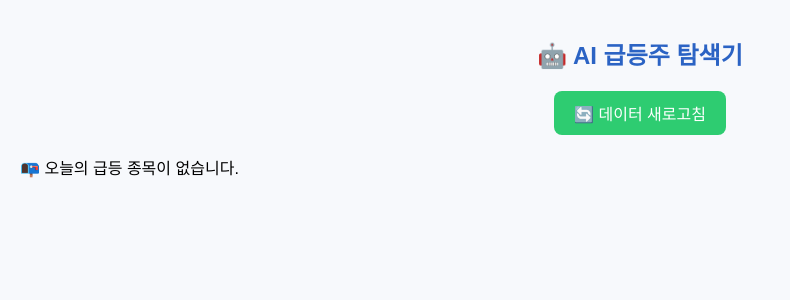
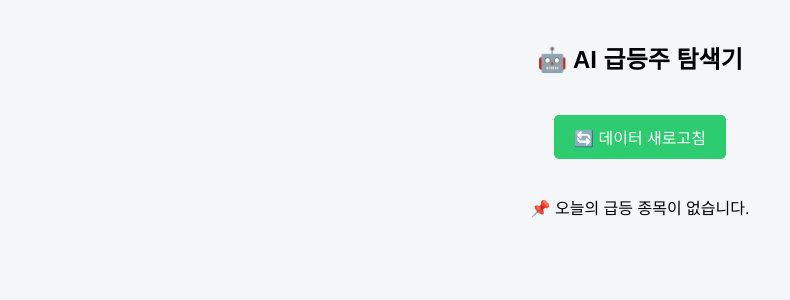
Before and after one commit to novaticker/Aifinder, a Flask app: template templates/index.html in a window 1280 px wide. Shown: the top 300 px of the page, without its empty margins (0-790 px from the left). Run offline with Flask 3, Linux system fonts and the light colour scheme; the template is opened without the code that fills it, so the values that code supplies are empty.

Commit message:
Update index.html

```diff
--- a/templates/index.html
+++ b/templates/index.html
@@ -3,149 +3,70 @@
 <head>
   <meta charset="UTF-8" />
   <meta name="viewport" content="width=device-width, initial-scale=1.0"/>
-  <title>🚀 AI 급등주 탐색기</title>
+  <title>AI 급등주 탐색기</title>
   <style>
-    body {
-      font-family: "Pretendard", sans-serif;
-      background: #f7f9fc;
-      padding: 20px;
-      margin: 0;
-    }
-    h1 {
-      text-align: center;
-      color: #2b63c4;
-      font-size: 24px;
-      margin-bottom: 20px;
-    }
-    #refreshBtn {
-      display: block;
-      margin: 0 auto 20px;
-      padding: 10px 20px;
-      font-size: 16px;
-      background-color: #2ecc71;
-      color: white;
-      border: none;
-      border-radius: 8px;
-      cursor: pointer;
-    }
-    .card {
-      background: white;
-      border-radius: 10px;
-      padding: 15px;
-      margin-bottom: 15px;
-      box-shadow: 0 2px 6px rgba(0,0,0,0.1);
-    }
-    .symbol {
-      font-size: 20px;
-      font-weight: bold;
-      color: #2c3e50;
-    }
-    .summary {
-      margin-top: 5px;
-      font-size: 15px;
-    }
-    .meta {
-      font-size: 13px;
-      color: #555;
-      margin-top: 8px;
-    }
-    .delete-btn {
-      float: right;
-      background: none;
-      border: none;
-      cursor: pointer;
-    }
+    body { font-family: sans-serif; background: #f5f6fa; margin: 0; padding: 20px; text-align: center; }
+    .card { background: white; border-radius: 10px; padding: 15px; margin: 10px auto; width: 90%; max-width: 500px; box-shadow: 0 2px 5px rgba(0,0,0,0.1); text-align: left; }
+    .symbol { font-weight: bold; font-size: 18px; color: #2c3e50; }
+    .summary { margin-top: 5px; color: #34495e; }
+    .info { font-size: 13px; color: gray; }
+    .delete-btn { float: right; cursor: pointer; }
+    .refresh-btn { margin: 20px auto; padding: 10px 20px; background: #2ecc71; color: white; border: none; border-radius: 5px; font-size: 16px; cursor: pointer; }
   </style>
 </head>
 <body>
-
-  <h1>🤖 AI 급등주 탐색기</h1>
-  <button id="refreshBtn">🔄 데이터 새로고침</button>
-
-  <div id="newsContainer"></div>
+  <h2>🤖 AI 급등주 탐색기</h2>
+  <button class="refresh-btn" onclick="refreshData()">🔄 데이터 새로고침</button>
+  <div id="gainer-list"></div>
 
   <script>
-    let currentData = {};
+    async function loadData() {
+      const res = await fetch('/data.json');
+      const data = await res.json();
+      const today = new Date().toISOString().slice(0, 10);
+      const list = document.getElementById('gainer-list');
+      list.innerHTML = '';
 
-    // 새로고침 버튼 클릭 시: /update_news → /data.json 순서로 호출
-    document.getElementById("refreshBtn").addEventListener("click", () => {
-      document.getElementById("refreshBtn").innerText = "⏳ 업데이트 중...";
-      fetch("/update_news")
-        .then(() => fetch("/data.json"))
-        .then(res => res.json())
-        .then(data => {
-          currentData = data;
-          renderData();
-          document.getElementById("refreshBtn").innerText = "🔄 데이터 새로고침";
-        })
-        .catch(() => {
-          alert("❌ 데이터 갱신 실패");
-          document.getElementById("refreshBtn").innerText = "🔄 데이터 새로고침";
-        });
-    });
-
-    function renderData() {
-      const container = document.getElementById("newsContainer");
-      container.innerHTML = "";
-
-      const today = new Date().toISOString().split("T")[0];
-      const items = currentData[today]?.gainers || [];
-
-      if (items.length === 0) {
-        container.innerHTML = "<p>📭 오늘의 급등 종목이 없습니다.</p>";
+      if (!data[today] || !data[today].gainers || data[today].gainers.length === 0) {
+        list.innerHTML = '<p>📌 오늘의 급등 종목이 없습니다.</p>';
         return;
       }
 
-      items.forEach(item => {
-        const card = document.createElement("div");
-        card.className = "card";
-
+      data[today].gainers.forEach(item => {
+        const card = document.createElement('div');
+        card.className = 'card';
         card.innerHTML = `
-          <div>
-            <span class="symbol">📰 ${item.symbol}</span>
-            <button class="delete-btn" onclick="deleteItem('${item.symbol}', '${today}')">🗑️</button>
+          <div class="symbol">🧾 ${item.symbol}
+            <span class="delete-btn" onclick="deleteItem('${item.symbol}', '${item.time}', '${today}')">🗑️</span>
           </div>
           <div class="summary">💡 AI 분석: ${item.summary || '정보 없음'}</div>
-          <div class="meta">🕒 ${item.time || '시간 없음'} | 📰 ${item.source || '출처 없음'}</div>
+          <div class="info">🕒 ${item.time || '-'} | 📰 ${item.phase || '-'}</div>
         `;
-        container.appendChild(card);
+        list.appendChild(card);
       });
     }
 
-    function deleteItem(symbol, date) {
-      if (!confirm(`정말 ${symbol} 뉴스를 삭제하시겠습니까?`)) return;
-
-      const item = currentData[date].gainers.find(n => n.symbol === symbol);
-      if (!item) return;
-
-      fetch("/delete_news", {
-        method: "POST",
-        headers: {"Content-Type": "application/json"},
-        body: JSON.stringify({
-          symbol: item.symbol,
-          title: item.title || "",
-          date: date
-        })
-      })
-      .then(res => res.json())
-      .then(res => {
-        if (res.status === "success") {
-          alert("✅ 삭제 완료");
-          currentData[date].gainers = currentData[date].gainers.filter(n => n.symbol !== symbol);
-          renderData();
-        } else {
-          alert("❌ 삭제 실패: " + res.message);
-        }
-      });
+    async function refreshData() {
+      await fetch('/update_news');
+      loadData();
     }
 
-    // 최초 로딩 시 /data.json 호출
-    fetch("/data.json")
-      .then(res => res.json())
-      .then(data => {
-        currentData = data;
-        renderData();
+    async function deleteItem(symbol, title, date) {
+      const res = await fetch('/delete_news', {
+        method: 'POST',
+        headers: { 'Content-Type': 'application/json' },
+        body: JSON.stringify({ symbol, title, date })
       });
+      const result = await res.json();
+      if (result.status === 'success') {
+        alert('✅ 삭제됨');
+        loadData();
+      } else {
+        alert('❌ 삭제 실패');
+      }
+    }
+
+    loadData();
   </script>
 </body>
 </html>
```
